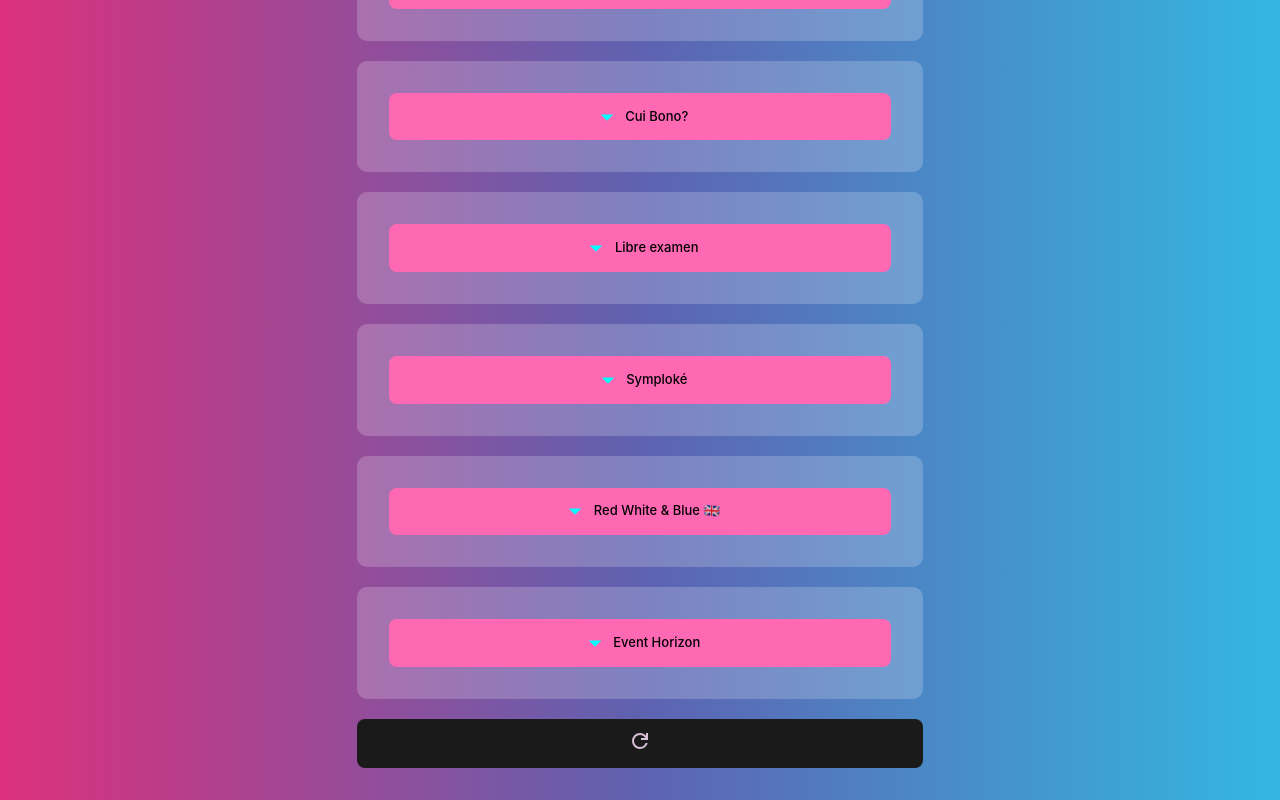
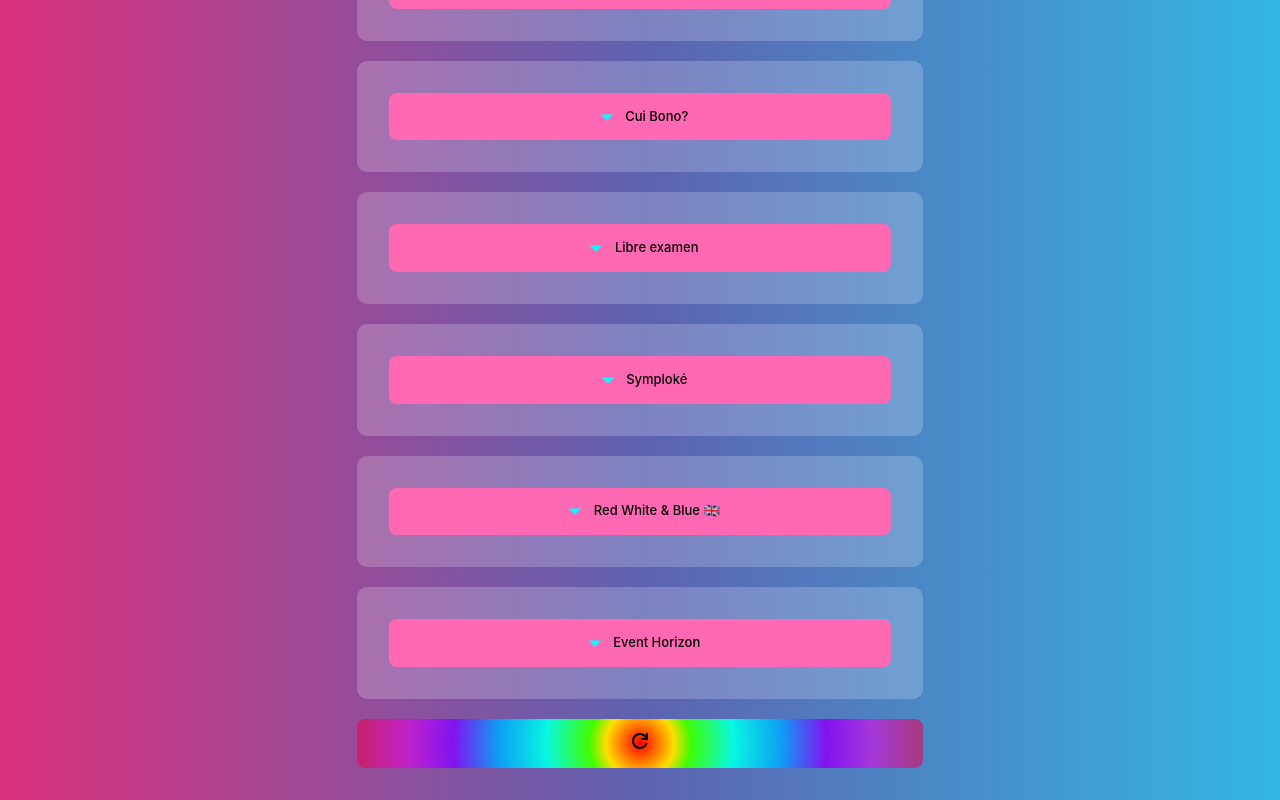
Before and after one commit to Perlesvaux/revelations, a React (Vite) app: page / in a window 1280 px wide. Shown: the part 442-1242 px from the top of the page. Built offline with nearby package versions, Linux system fonts and the light colour scheme.

Commit message:
fix: made reset button more stylish

```diff
--- a/src/App.jsx
+++ b/src/App.jsx
@@ -56,8 +56,11 @@ export default function App() {
         ))
       }
 
-      <button onClick={()=>{ setWatchList([]); setRenew(true) }}>
-        { renew ? <span>History reseted - Refresh your browser!</span> : <Renew fill="thistle" size="24px" />   }
+      <button
+        className={renew ? styles.reseted : styles.reset}
+        onClick={()=>{ setWatchList([]); setRenew(true) }}
+      >
+        { renew ? <span>History reseted - Refresh your browser!</span> : <Renew fill="black" size="24px" />   }
       </button>
 
     </>
--- a/src/App.module.css
+++ b/src/App.module.css
@@ -1,11 +1,13 @@
-/**/
-/*.saluton {*/
-/*  max-width: 405px;*/
-/*  align-self:center;*/
-/*  row-gap: 2px;*/
-/*}*/
+.reset {
+  background: radial-gradient(circle, rgba(255,0,0,1) 0%, rgba(255,222,0,1) 12%, rgba(62,252,3,1) 18%, rgba(8,248,225,1) 33%, rgba(14,158,244,1) 50%, rgba(130,19,240,1) 66%, rgba(231,0,238,0.5690651260504201) 82%, rgba(238,0,89,0.5690651260504201) 98%);
+}
 
-/*.dashboard {*/
-/*  transition: transform 0.3s ease, opacity 0.3s ease, height 0.3s ease;*/
-/**/
-/*}*/
+.reset:hover {
+  background: linear-gradient(90deg, rgba(255,0,0,0.6) 0%, rgba(255,222,0,0.6) 12%, rgba(62,252,3,0.6) 18%, rgba(8,248,225,0.6) 33%, rgba(14,158,244,0.6) 50%, rgba(130,19,240,0.6) 66%, rgba(231,0,238,0.6) 82%, rgba(238,0,89,0.6) 98%);
+}
+
+.reseted{
+  color: white;
+  text-shadow: 2px 2px 8px black;
+  background: linear-gradient(90deg, rgba(255,0,0,0.6) 0%, rgba(255,222,0,0.6) 12%, rgba(62,252,3,0.6) 18%, rgba(8,248,225,0.6) 33%, rgba(14,158,244,0.6) 50%, rgba(130,19,240,0.6) 66%, rgba(231,0,238,0.6) 82%, rgba(238,0,89,0.6) 98%);
+}
```
